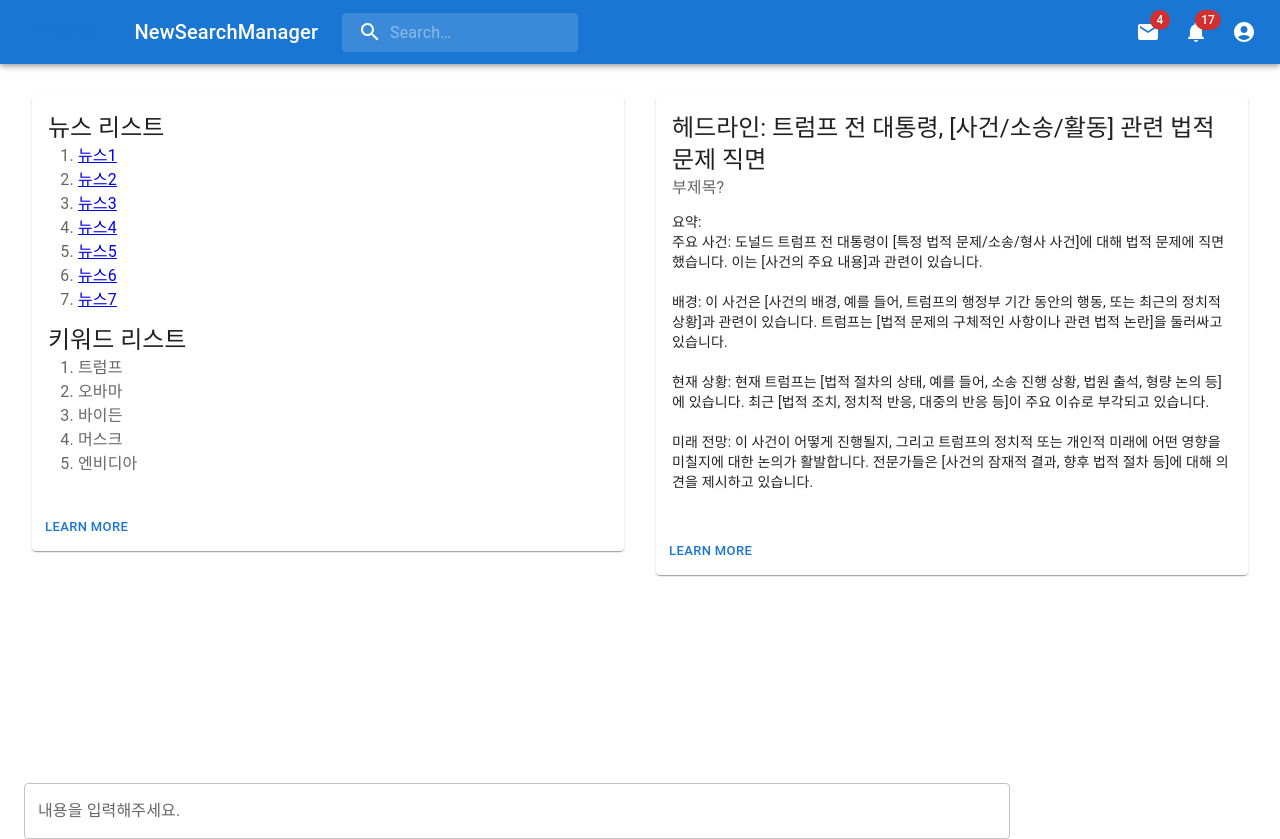
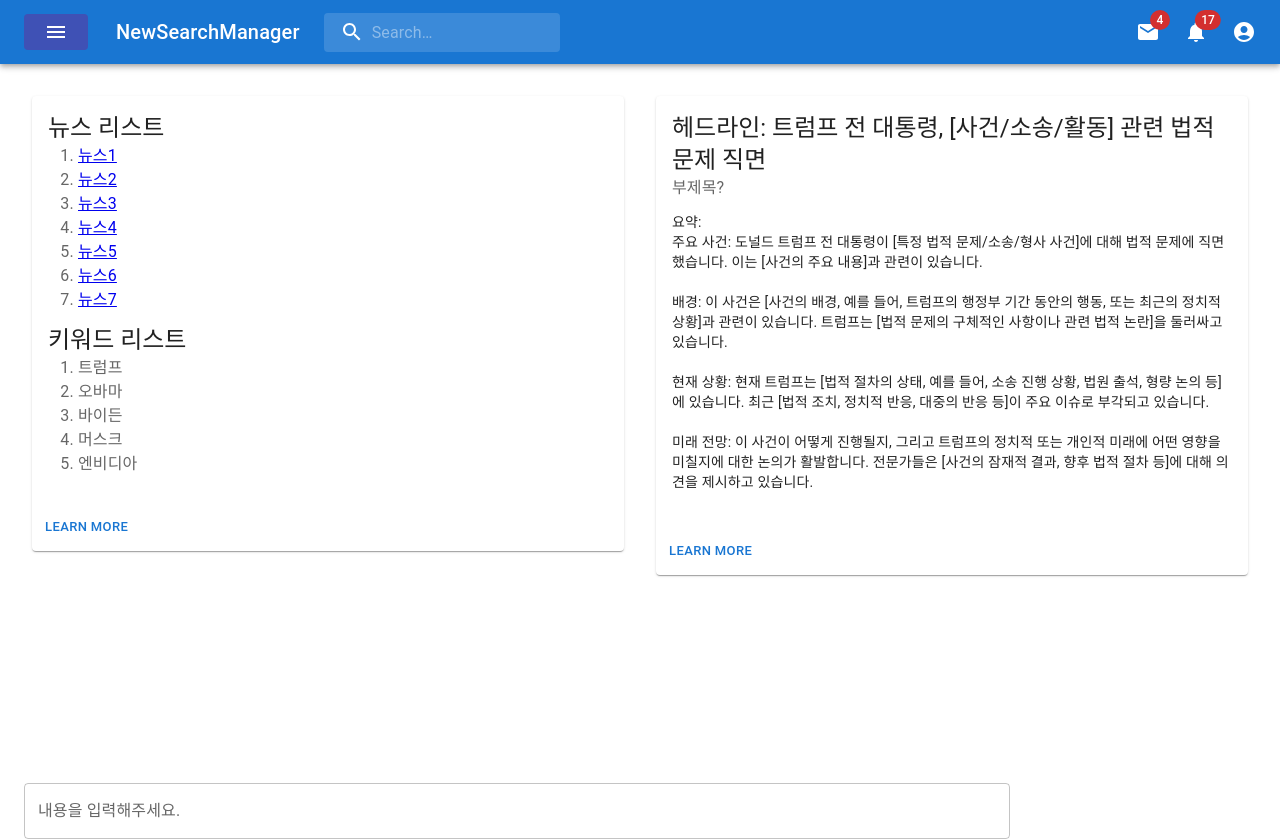
Before and after one commit to 2024-summer-LLM-Bootcamp/NewSearchPedia_FE, a React (Vite) app: page /article in a window 1280 px wide. Built offline with nearby package versions, Linux system fonts and the light colour scheme.

Commit message:
drawer 버튼 추가

```diff
--- a/src/pages/article/drawer.jsx
+++ b/src/pages/article/drawer.jsx
@@ -10,7 +10,7 @@
 import ListItemText from '@mui/material/ListItemText';
 import InboxIcon from '@mui/icons-material/MoveToInbox';
 import MailIcon from '@mui/icons-material/Mail';
-// import MenuIcon from '@mui/icons-material/Menu';
+import MenuIcon from '@mui/icons-material/Menu';
 
 export default function TemporaryDrawer() {
   const [open, setOpen] = React.useState(false);
@@ -47,7 +47,13 @@
 
   return (
     <div>
-      <Button onClick={toggleDrawer(true)}>아티클목록</Button>
+      <Button onClick={toggleDrawer(true)} sx={{
+    color: '#ffffff', // 텍스트 색상 (흰색)
+    backgroundColor: '#3f51b5', // 배경 색상 (파란색)
+    '&:hover': {
+      backgroundColor: '#303f9f', // 호버 시 배경 색상 (어두운 파란색)
+    }
+  }}><MenuIcon/></Button>
       <Drawer open={open} onClose={toggleDrawer(false)}>
         {DrawerList}
       </Drawer>
```
